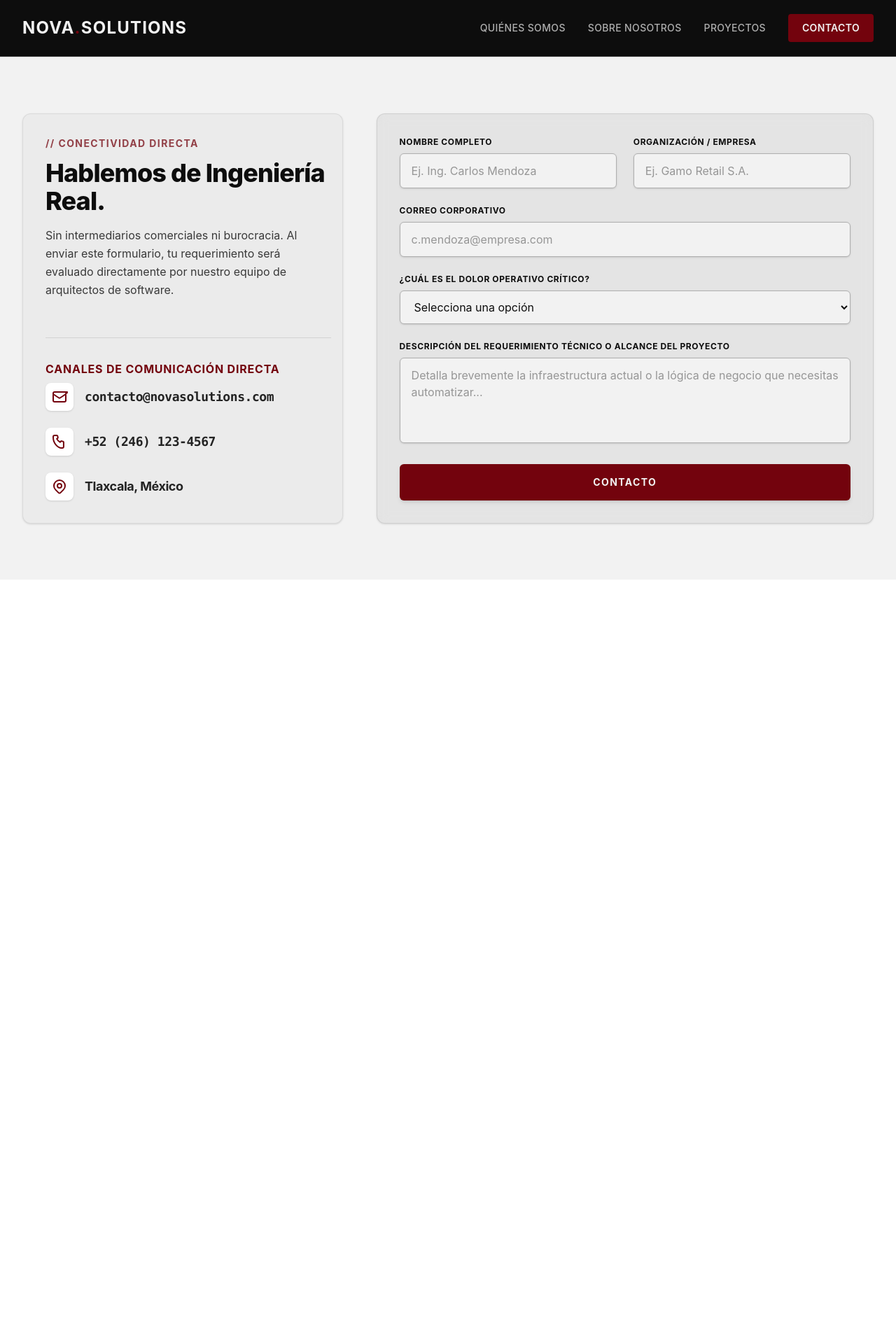
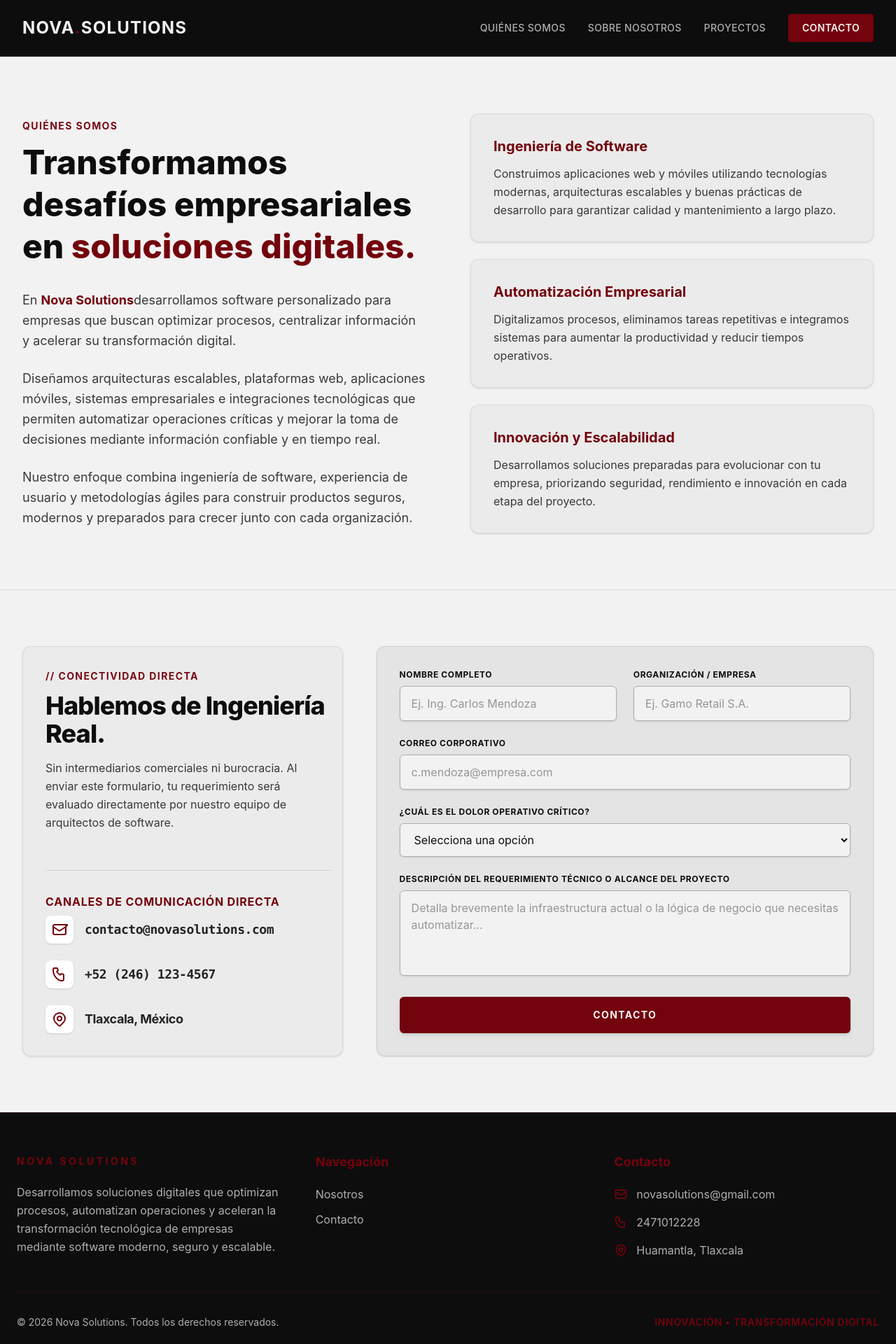
Before and after one commit to JJgithubUT/NovaERP-website, a React (Vite) app: page / in a window 1280 px wide. Shown: the top 1920 px of the page at 70% size. Before the commit the page ends 828 px from the top, so only its background shows below. Built offline with nearby package versions, Linux system fonts and the light colour scheme.

Commit message:
About y Footer hechos

```diff
--- a/package.json
+++ b/package.json
@@ -16,6 +16,7 @@
   "devDependencies": {
     "@eslint/js": "^10.0.1",
     "@tailwindcss/postcss": "^4.3.2",
+    "@tailwindcss/vite": "^4.3.2",
     "@types/react": "^19.2.17",
     "@types/react-dom": "^19.2.3",
     "@vitejs/plugin-react": "^6.0.3",
--- a/src/App.jsx
+++ b/src/App.jsx
@@ -1,7 +1,9 @@
 // eslint-disable-next-line no-unused-vars
 import React from 'react';
 import Navbar from "./components/Navbar";
+import About from "./sections/About";
 import Contact from "./sections/Contact";
+import Footer from "./components/Footer";
 
 function App() {
   return (
@@ -9,12 +11,12 @@ function App() {
       <Navbar />
 
       <main>
+        <About />
         <Contact />
       </main>
 
-      {/* Se eliminó el <Footer /> de aquí para que no rompa la app */}
+      <Footer />
     </div>
   );
 }
-
 export default App;
--- a/src/components/Footer.jsx
+++ b/src/components/Footer.jsx
@@ -0,0 +1,145 @@
+import React from "react";
+
+const Footer = () => {
+  return (
+    <footer className="bg-[#0D0D0D] text-[#F2F2F2] border-t border-[#73030D]/30">
+      <div className="max-w-7xl mx-auto px-6 py-14">
+
+        <div className="grid grid-cols-1 md:grid-cols-3 gap-12">
+
+          {/* Información */}
+          <div>
+            <span className="text-[#73030D] text-sm font-bold uppercase tracking-[0.25em]">
+              NOVA SOLUTIONS
+            </span>
+{/*
+            <h2 className="mt-3 text-3xl font-extrabold">
+              Ingeniería de Software
+            </h2> */}
+
+            <p className="mt-5 text-[#AFAFAF] leading-relaxed">
+              Desarrollamos soluciones digitales que optimizan procesos,
+              automatizan operaciones y aceleran la transformación tecnológica
+              de empresas mediante software moderno, seguro y escalable.
+            </p>
+          </div>
+
+          {/* Navegación */}
+          <div>
+            <h3 className="text-lg font-bold text-[#73030D] mb-5">
+              Navegación
+            </h3>
+
+            <ul className="space-y-3 text-[#AFAFAF]">
+              <li>
+                <a
+                  href="#nosotros"
+                  className="hover:text-white transition-colors duration-300"
+                >
+                  Nosotros
+                </a>
+              </li>
+
+              <li>
+                <a
+                  href="#contacto"
+                  className="hover:text-white transition-colors duration-300"
+                >
+                  Contacto
+                </a>
+              </li>
+            </ul>
+          </div>
+
+          {/* Contacto */}
+          <div>
+            <h3 className="text-lg font-bold text-[#73030D] mb-5">
+              Contacto
+            </h3>
+
+            <div className="space-y-4 text-[#AFAFAF]">
+
+              <div className="flex items-center gap-3">
+                <svg
+                  className="w-5 h-5 text-[#73030D]"
+                  fill="none"
+                  stroke="currentColor"
+                  viewBox="0 0 24 24"
+                >
+                  <path
+                    strokeLinecap="round"
+                    strokeLinejoin="round"
+                    strokeWidth="2"
+                    d="M3 8l7.89 5.26a2 2 0 002.22 0L21 8M5 19h14a2 2 0 002-2V7a2 2 0 00-2-2H5a2 2 0 00-2 2v10a2 2 0 002 2z"
+                  />
+                </svg>
+
+                <span>novasolutions@gmail.com</span>
+              </div>
+
+              <div className="flex items-center gap-3">
+                <svg
+                  className="w-5 h-5 text-[#73030D]"
+                  fill="none"
+                  stroke="currentColor"
+                  viewBox="0 0 24 24"
+                >
+                  <path
+                    strokeLinecap="round"
+                    strokeLinejoin="round"
+                    strokeWidth="2"
+                    d="M3 5a2 2 0 012-2h3.28a1 1 0 01.94.725l.548 2.2a1 1 0 01-.321.988l-1.305.98a10.582 10.582 0 004.872 4.872l.98-1.305a1 1 0 01.988-.321l2.2.548a1 1 0 01.725.94V19a2 2 0 01-2 2h-1C9.716 21 3 14.284 3 6V5z"
+                  />
+                </svg>
+
+                <span>2471012228</span>
+              </div>
+
+              <div className="flex items-center gap-3">
+                <svg
+                  className="w-5 h-5 text-[#73030D]"
+                  fill="none"
+                  stroke="currentColor"
+                  viewBox="0 0 24 24"
+                >
+                  <path
+                    strokeLinecap="round"
+                    strokeLinejoin="round"
+                    strokeWidth="2"
+                    d="M17.657 16.657L13.414 20.9a1.998 1.998 0 01-2.827 0l-4.244-4.243a8 8 0 1111.314 0z"
+                  />
+                  <path
+                    strokeLinecap="round"
+                    strokeLinejoin="round"
+                    strokeWidth="2"
+                    d="M15 11a3 3 0 11-6 0 3 3 0 016 0z"
+                  />
+                </svg>
+
+                <span>Huamantla, Tlaxcala</span>
+              </div>
+
+            </div>
+          </div>
+
+        </div>
+
+        {/* Línea inferior */}
+        <div className="mt-12 pt-8 border-t border-[#73030D]/30 flex flex-col md:flex-row justify-between items-center gap-4">
+
+          <p className="text-[#AFAFAF] text-sm text-center md:text-left">
+            © {new Date().getFullYear()} Nova Solutions. Todos los derechos reservados.
+          </p>
+
+          <p className="text-sm text-[#73030D] font-semibold tracking-wider uppercase">
+            Innovación • Transformación Digital
+          </p>
+
+        </div>
+
+      </div>
+    </footer>
+  );
+};
+
+export default Footer;
--- a/src/sections/About.jsx
+++ b/src/sections/About.jsx
@@ -0,0 +1,88 @@
+import React from "react";
+
+const About = () => {
+  return (
+    <section
+      id="nosotros"
+      className="bg-[#F2F2F2] py-20 px-4 sm:px-6 lg:px-8 border-t border-[#AFAFAF]/30 overflow-hidden"
+    >
+      <div className="max-w-7xl mx-auto grid lg:grid-cols-2 gap-16 items-center">
+
+        {/* Información */}
+        <div>
+          <span className="text-[#73030D] font-bold text-sm tracking-widest uppercase block mb-3 animate-pulse">
+            QUIÉNES SOMOS
+          </span>
+
+          <h2 className="text-4xl sm:text-5xl font-extrabold text-[#0D0D0D] leading-tight">
+            Transformamos desafíos empresariales en
+            <span className="text-[#73030D]"> soluciones digitales.</span>
+          </h2>
+
+          <p className="mt-8 text-lg text-[#0D0D0D]/80 leading-relaxed">
+            En <span className="font-bold text-[#73030D]">Nova Solutions</span>
+            desarrollamos software personalizado para empresas que buscan
+            optimizar procesos, centralizar información y acelerar su
+            transformación digital.
+          </p>
+
+          <p className="mt-6 text-lg text-[#0D0D0D]/80 leading-relaxed">
+            Diseñamos arquitecturas escalables, plataformas web, aplicaciones
+            móviles, sistemas empresariales e integraciones tecnológicas que
+            permiten automatizar operaciones críticas y mejorar la toma de
+            decisiones mediante información confiable y en tiempo real.
+          </p>
+
+          <p className="mt-6 text-lg text-[#0D0D0D]/80 leading-relaxed">
+            Nuestro enfoque combina ingeniería de software, experiencia de
+            usuario y metodologías ágiles para construir productos seguros,
+            modernos y preparados para crecer junto con cada organización.
+          </p>
+        </div>
+
+        {/* Tarjetas */}
+        <div className="grid grid-cols-1 gap-6">
+
+          <div className="bg-[#AFAFAF]/10 border border-[#AFAFAF]/30 rounded-xl p-8 hover:-translate-y-2 transition-all duration-300 shadow-sm hover:shadow-xl">
+            <h3 className="text-xl font-bold text-[#73030D] mb-3">
+              Ingeniería de Software
+            </h3>
+
+            <p className="text-[#0D0D0D]/80 leading-relaxed">
+              Construimos aplicaciones web y móviles utilizando tecnologías
+              modernas, arquitecturas escalables y buenas prácticas de
+              desarrollo para garantizar calidad y mantenimiento a largo plazo.
+            </p>
+          </div>
+
+          <div className="bg-[#AFAFAF]/10 border border-[#AFAFAF]/30 rounded-xl p-8 hover:-translate-y-2 transition-all duration-300 shadow-sm hover:shadow-xl">
+            <h3 className="text-xl font-bold text-[#73030D] mb-3">
+              Automatización Empresarial
+            </h3>
+
+            <p className="text-[#0D0D0D]/80 leading-relaxed">
+              Digitalizamos procesos, eliminamos tareas repetitivas e integramos
+              sistemas para aumentar la productividad y reducir tiempos
+              operativos.
+            </p>
+          </div>
+
+          <div className="bg-[#AFAFAF]/10 border border-[#AFAFAF]/30 rounded-xl p-8 hover:-translate-y-2 transition-all duration-300 shadow-sm hover:shadow-xl">
+            <h3 className="text-xl font-bold text-[#73030D] mb-3">
+              Innovación y Escalabilidad
+            </h3>
+
+            <p className="text-[#0D0D0D]/80 leading-relaxed">
+              Desarrollamos soluciones preparadas para evolucionar con tu
+              empresa, priorizando seguridad, rendimiento e innovación en cada
+              etapa del proyecto.
+            </p>
+          </div>
+
+        </div>
+      </div>
+    </section>
+  );
+};
+
+export default About;
```
Also changed, not shown: 1 other file (tests, documents, lock files or other folders).
